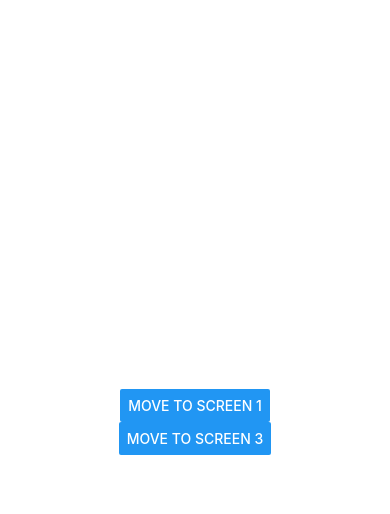
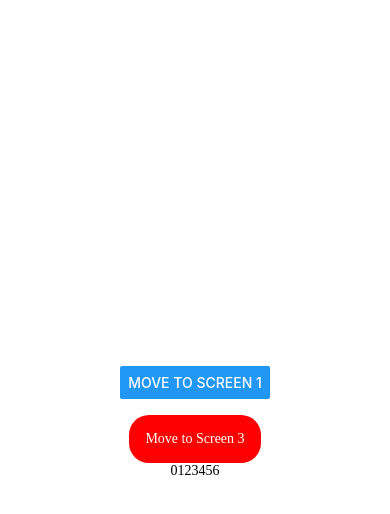
Before and after one commit to nestechK14-Mobile/ubibuki-mobile, a React Native app: screen /WelcomeRouter in a window 390 px wide. Both pictures are taken after a click on the button "MOVE TO SCREEN 2". Shown: the top 514 px of the page. Built offline with nearby package versions, Linux system fonts and the light colour scheme.

Commit message:
NamNH - app logo, splash screen, passing route params, change app name

```diff
--- a/App.js
+++ b/App.js
@@ -1,8 +1,19 @@
 import { NavigationContainer } from '@react-navigation/native';
-import React from 'react';
+import React, { useEffect } from 'react';
+import { BackHandler } from 'react-native';
+import SplashScreen from 'react-native-splash-screen';
 import MainRouter from './src/router/mainRouter';
 
 const App = () => {
+  useEffect(() => {
+    SplashScreen.hide();
+  }, []);
+
+  useEffect(() => {
+    const backHandler = BackHandler.addEventListener('hardwareBackPress', () => true);
+    return () => backHandler.remove();
+  }, []);
+
   return (
     <NavigationContainer>
       <MainRouter />
--- a/package.json
+++ b/package.json
@@ -17,7 +17,8 @@
     "react-native": "0.72.4",
     "react-native-reanimated": "^3.5.2",
     "react-native-safe-area-context": "^4.7.2",
-    "react-native-screens": "^3.25.0"
+    "react-native-screens": "^3.25.0",
+    "react-native-splash-screen": "^3.3.0"
   },
   "devDependencies": {
     "@babel/core": "^7.20.0",
--- a/src/screens/screen1.js
+++ b/src/screens/screen1.js
@@ -6,7 +6,7 @@ const Screen1 = () => {
   const navigation = useNavigation();
 
   const pressToScreen2 = () => {
-    navigation.navigate('Screen2');
+    navigation.navigate('Screen2', { phoneNumber: '0123456' });
   };
 
   return (
--- a/src/screens/screen2.js
+++ b/src/screens/screen2.js
@@ -1,9 +1,13 @@
-import { useNavigation } from '@react-navigation/native';
+import { useNavigation, useRoute } from '@react-navigation/native';
 import React from 'react';
-import { Button, View } from 'react-native';
+import { ActivityIndicator, Button, Text, TouchableOpacity, View } from 'react-native';
+import { FONTS } from '../constants/common';
 
 const Screen2 = () => {
   const navigation = useNavigation();
+  const route = useRoute();
+
+  console.log('route', route.params?.phoneNumber);
 
   const pressToScreen1 = () => {
     navigation.goBack();
@@ -17,7 +21,18 @@ const Screen2 = () => {
     <View
       style={{ flex: 1, backgroundColor: 'white', justifyContent: 'center', alignItems: 'center' }}>
       <Button title={'Move to Screen 1'} onPress={pressToScreen1} />
-      <Button title={'Move to Screen 3'} onPress={pressToScreen3} />
+      <TouchableOpacity
+        activeOpacity={0.5}
+        onPress={pressToScreen3}
+        style={{ marginTop: 16, backgroundColor: 'red', padding: 16, borderRadius: 20 }}>
+        <Text style={{ fontFamily: FONTS.BOLD, color: 'white' }}>Move to Screen 3</Text>
+      </TouchableOpacity>
+
+      {!route?.params?.phoneNumber ? (
+        <ActivityIndicator />
+      ) : (
+        <Text style={{ fontFamily: FONTS.REGULAR }}>{route.params?.phoneNumber ?? ''}</Text>
+      )}
     </View>
   );
 };
```
Also changed, not shown: 17 other files (tests, documents, lock files or other folders).
